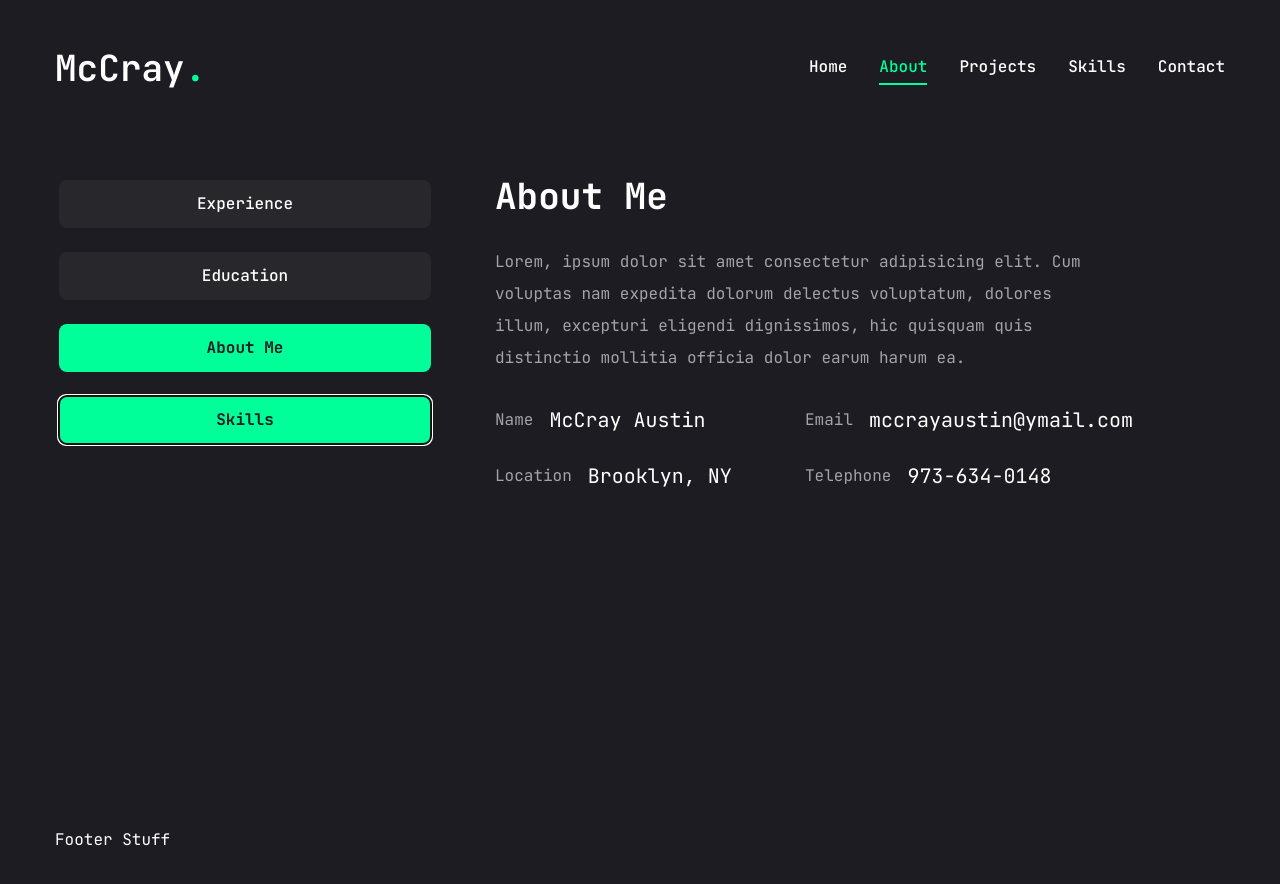
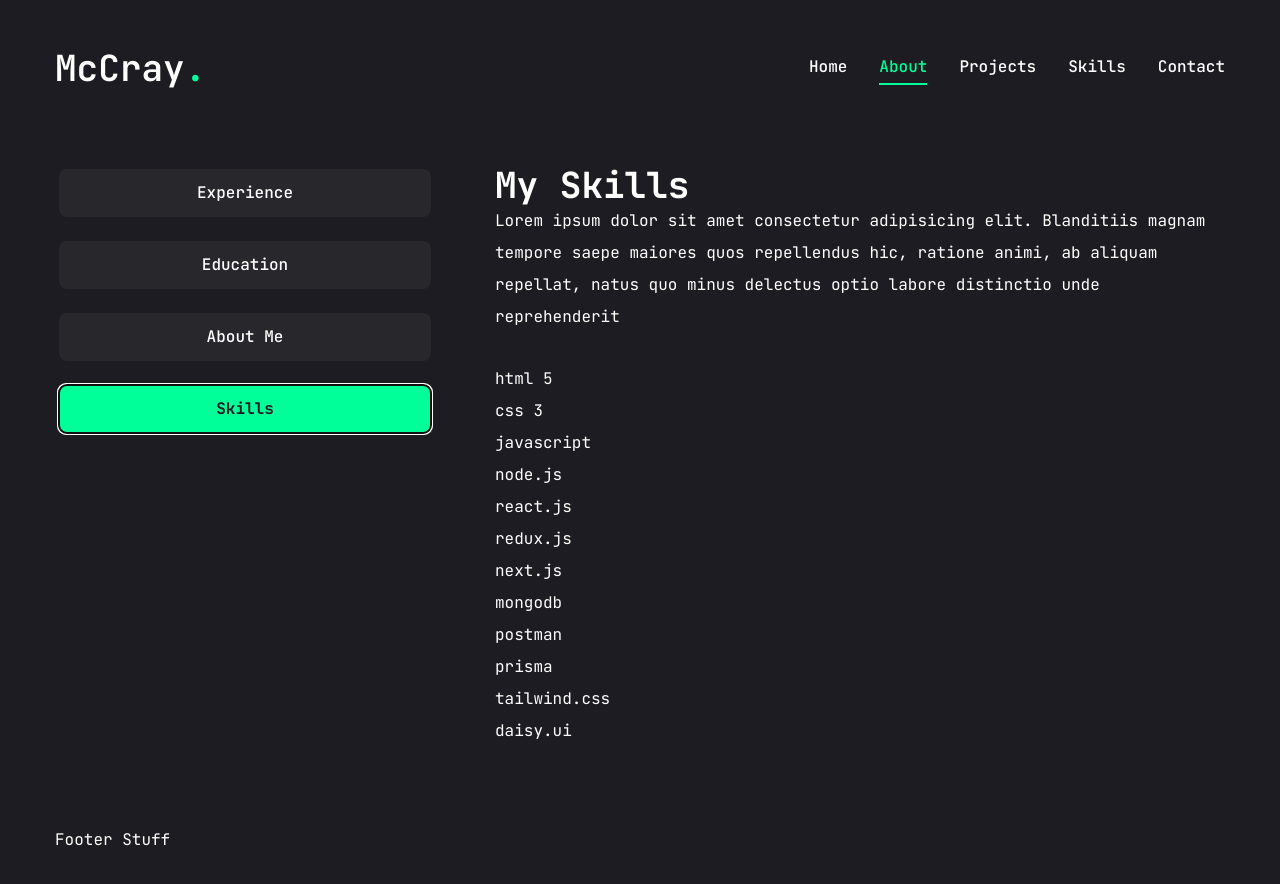
Before and after one commit to mmaustin/mccray-portfolio, a Next.js app in the folder next-portfolio/: page /about in a window 1280 px wide. Both pictures are taken after a click on the tab "Skills". Shown: the top 884 px of the page. Built offline with nearby package versions, Linux system fonts and the light colour scheme.

Commit message:
Displayed skills sans sytling

```diff
--- a/next-portfolio/app/about/page.jsx
+++ b/next-portfolio/app/about/page.jsx
@@ -91,11 +91,11 @@ const skills = {
   skillList: [
     {
       icon: <FaHtml5 />,
-      name: "html5"
+      name: "html 5"
     },
     {
       icon: <FaCss3 />,
-      name: "css3"
+      name: "css 3"
     },
     {
       icon: <SiJavascript />,
@@ -103,19 +103,19 @@ const skills = {
     },
     {
       icon: <FaNodeJs />,
-      name: "node js"
+      name: "node.js"
     },
     {
       icon: <FaReact />,
-      name: "react"
+      name: "react.js"
     },
     {
       icon: <SiRedux />,
-      name: "redux"
+      name: "redux.js"
     },
     {
       icon: <SiNextdotjs />,
-      name: "next js"
+      name: "next.js"
     },
     {
       icon: <SiMongodb />,
@@ -131,11 +131,11 @@ const skills = {
     },
     {
       icon: <SiTailwindcss />,
-      name: "tailwindcss"
+      name: "tailwind.css"
     },
     {
       icon: <SiDaisyui />,
-      name: "daisyui"
+      name: "daisy.ui"
     },
   ]
 }
@@ -154,7 +154,7 @@ const About = () => {
             <TabsTrigger value="experience">Experience</TabsTrigger>
             <TabsTrigger value="education">Education</TabsTrigger>
             <TabsTrigger value="about">About Me</TabsTrigger>
-            <TabsTrigger value="about">Skills</TabsTrigger>
+            <TabsTrigger value="skills">Skills</TabsTrigger>
           </TabsList>
           <div className="min-h-[70vh] w-full">
             <TabsContent value="experience" className="w-full">
@@ -227,6 +227,21 @@ const About = () => {
               </div>
             </TabsContent>
 
+            <TabsContent value="skills" className="w-full h-full" >
+              <div className="flex flex-col gap-[30px]">
+                <div className="">
+                  <h3 className="text-4xl font-bold">{skills.title}</h3>
+                  <p>{skills.description}</p>
+                </div>
+                <ul>
+                  {skills.skillList.map((skill, i) => {
+                    return (
+                      <li key={i}>{skill.name}</li>
+                    )
+                  })}
+                </ul>
+              </div>
+            </TabsContent>
 
           </div>
         </Tabs>
```
